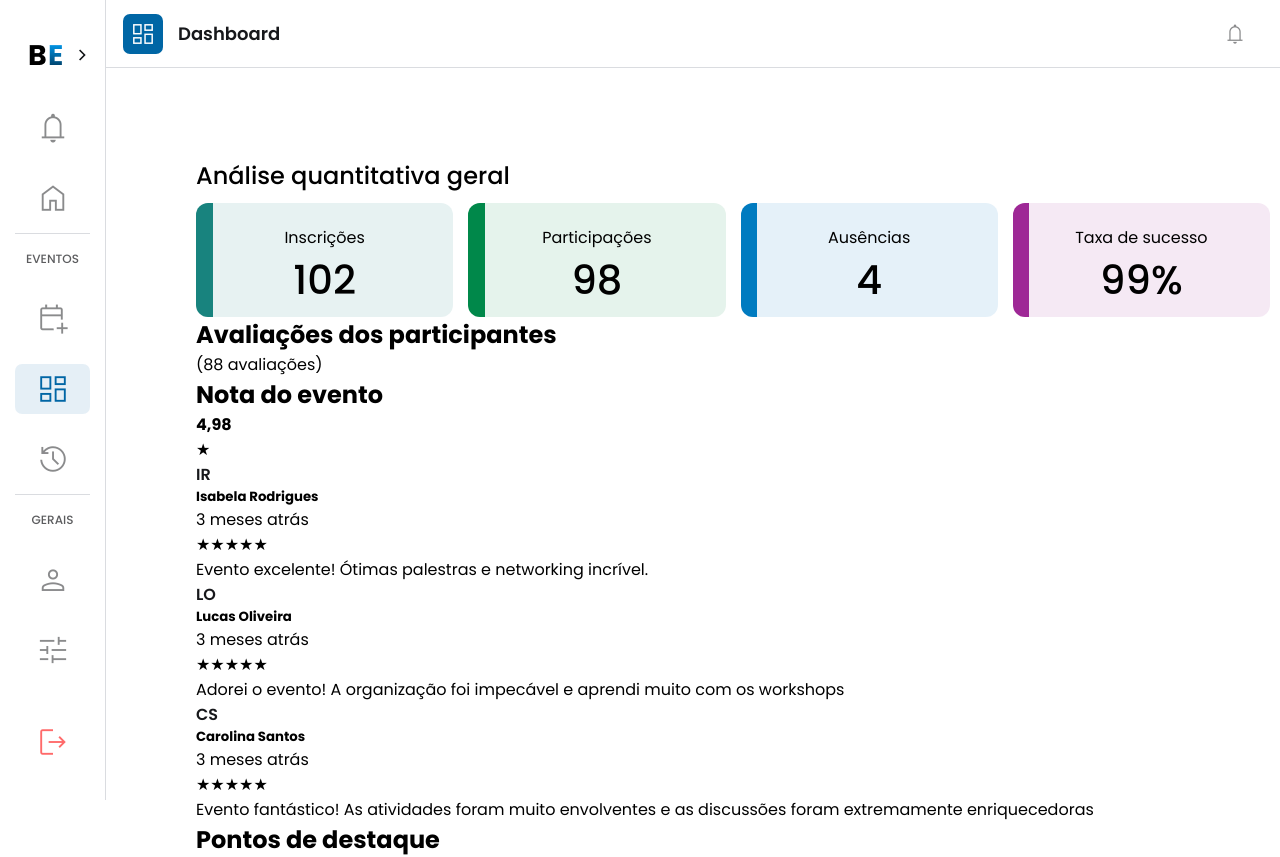
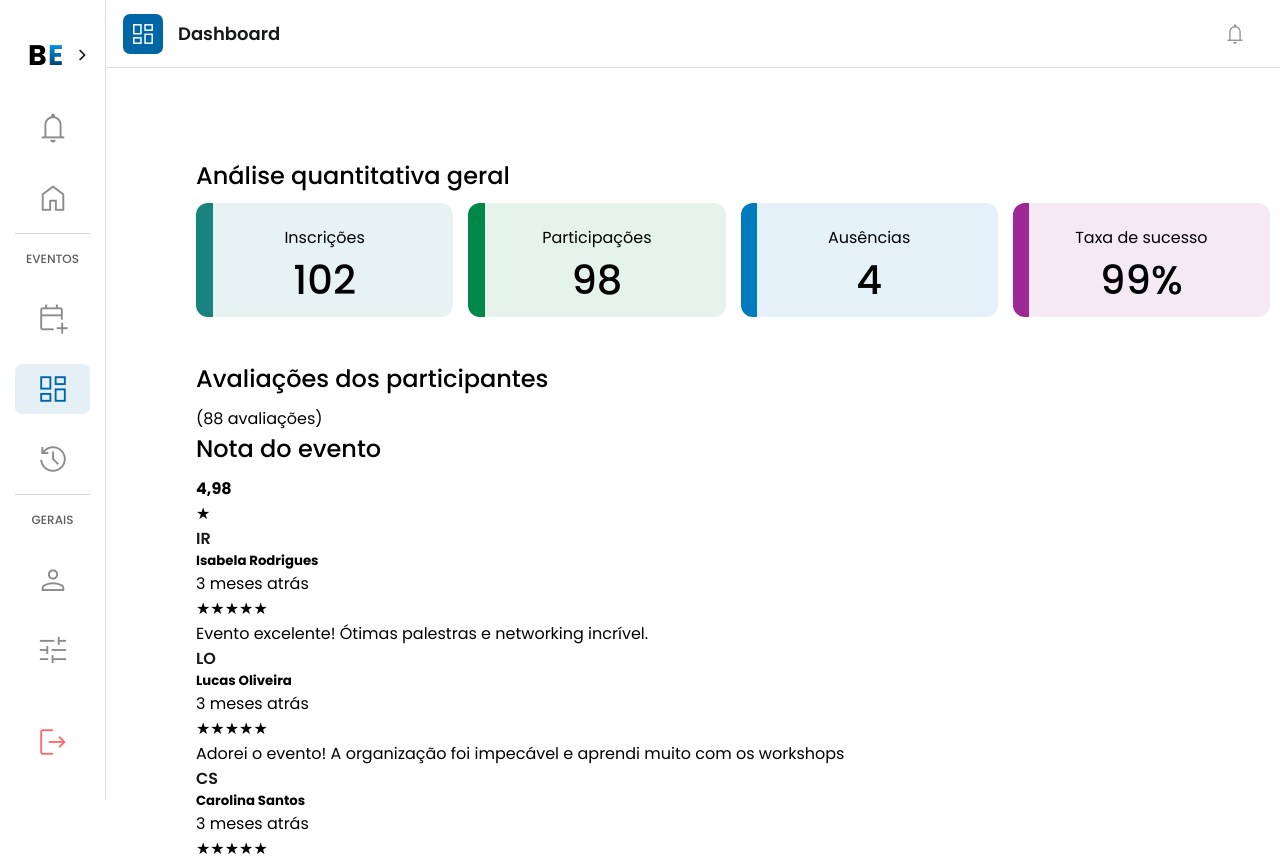
Before and after one commit to EsyProject/EsyFrontend, a React (Vite) app: page /dashboard in a window 1280 px wide. Shown: the top 857 px of the page. Built offline with nearby package versions, Linux system fonts and the light colour scheme.

Commit message:
style: Dashboard style update

```diff
--- a/src/pages/Dashboard/Dashboard.css
+++ b/src/pages/Dashboard/Dashboard.css
@@ -17,7 +17,7 @@
   margin-top: 80px;
 }
 
-.general-analysis h2 {
+.dashboard-container-main h2 {
   font-weight: 500;
   font-size: 24px;
   margin-bottom: 10px;
@@ -99,3 +99,7 @@
   font-weight: 500;
   font-size: 40px;
 }
+
+.participant-reviews {
+  margin-top: 44px;
+}
```
